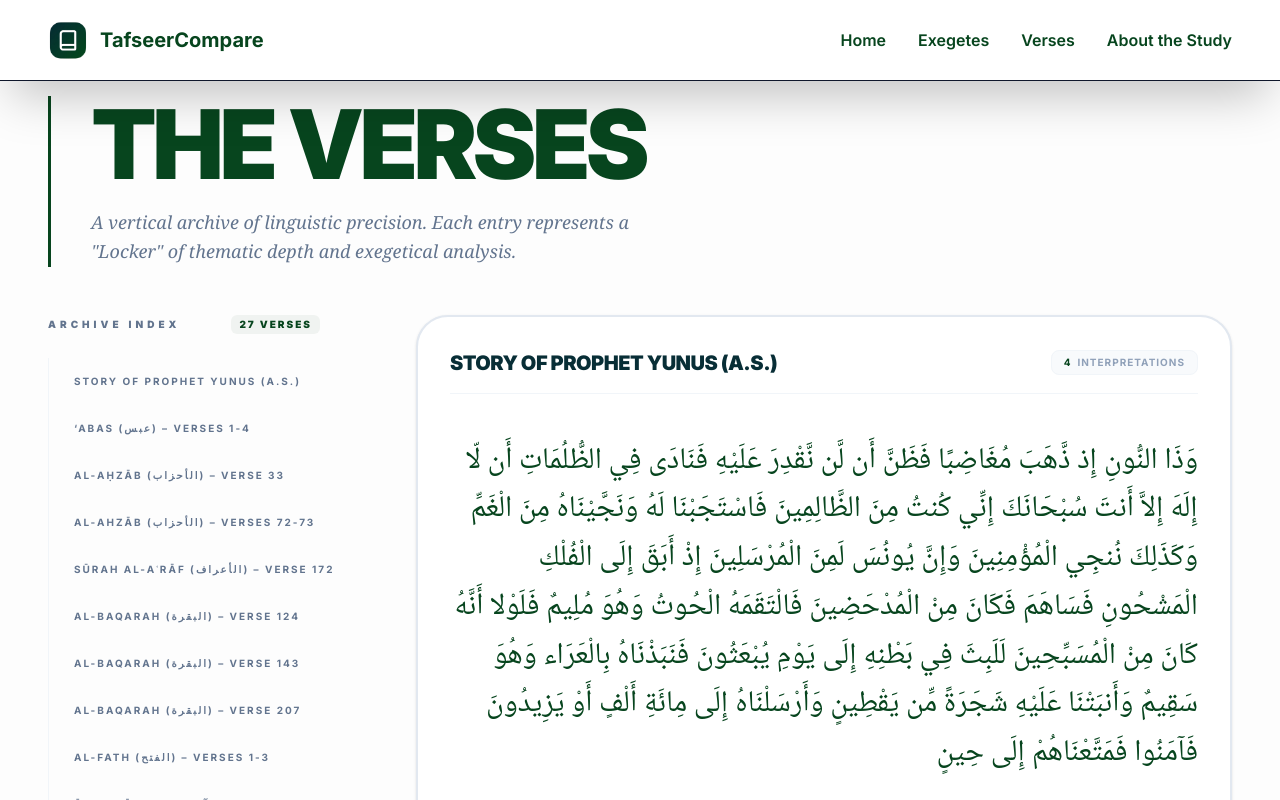
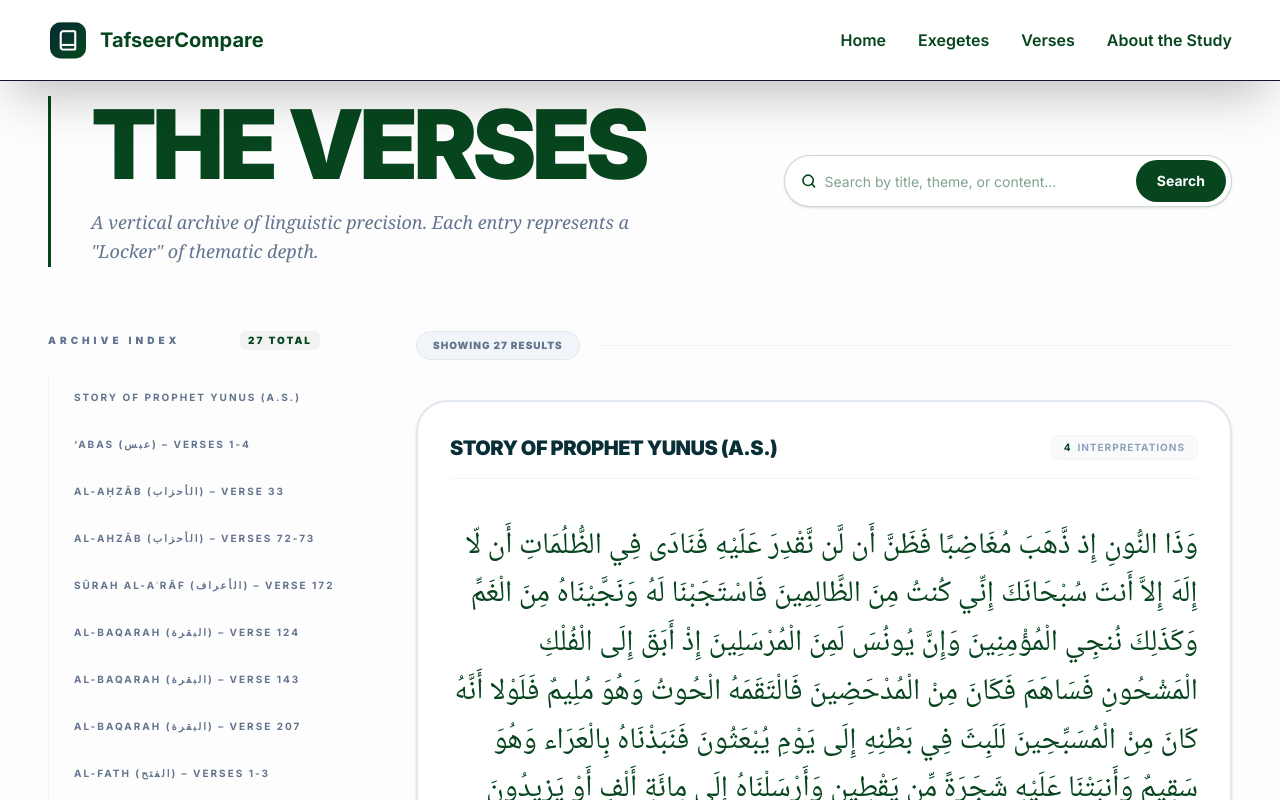
Before and after one commit to alyyissa/TafsirCompare, a Next.js app: page /verses in a window 1280 px wide. Shown: the top 800 px of the page. Built offline with nearby package versions, Linux system fonts and the light colour scheme.

Commit message:
Added the search to the verses page

```diff
--- a/src/app/verses/page.js
+++ b/src/app/verses/page.js
@@ -5,6 +5,7 @@ import VerseCard from "../../../components/subComponent/VerseCard";
 
 export default function VersesPage() {
   const [allVerses, setAllVerses] = useState([]);
+  const [searchTerm, setSearchTerm] = useState("");
   const [showTopBtn, setShowTopBtn] = useState(false);
 
   useEffect(() => {
@@ -45,6 +46,15 @@ export default function VersesPage() {
     return () => window.removeEventListener("scroll", handleScroll);
   }, []);
 
+  const filteredVerses = allVerses.filter((verse) => {
+    const searchStr = searchTerm.toLowerCase();
+    return (
+      verse.title.toLowerCase().includes(searchStr) ||
+      verse.translation.toLowerCase().includes(searchStr) ||
+      verse.themes?.some(theme => theme.toLowerCase().includes(searchStr))
+    );
+  });
+
   const scrollToTop = () => {
     window.scrollTo({ top: 0, behavior: "smooth" });
   };
@@ -61,14 +71,33 @@ export default function VersesPage() {
 
   return (
     <main className="min-h-screen bg-[#fdfdfd] pt-24 pb-32 text-slate-900 relative">
-      <div className="px-3 sm:px-4 md:px-11 lg:px-13 xl:px-12 2xl:px-16 mb-12">
-        <div className="max-w-screen-2xl mx-auto border-l-[3px] border-primary pl-6 md:pl-10">
-          <h1 className="text-5xl md:text-7xl lg:text-8xl font-black tracking-tighter text-primary mb-4 uppercase leading-none">
+      <div className="px-3 sm:px-4 md:px-11 lg:px-13 xl:px-12 2xl:px-16 mb-16">
+        <div className="max-w-screen-2xl mx-auto flex flex-col md:flex-row md:items-center justify-between gap-10">
+          <div className="border-l-[3px] border-primary pl-6 md:pl-10">
+            <h1 className="text-5xl md:text-7xl lg:text-8xl font-black tracking-tighter text-primary uppercase leading-none">
               The Verses
             </h1>
-          <p className="text-slate-500 text-sm md:text-lg font-medium max-w-xl leading-relaxed font-serif italic">
-            A vertical archive of linguistic precision. Each entry represents a "Locker" of thematic depth and exegetical analysis.
+            <p className="text-slate-500 text-sm md:text-lg font-medium max-w-xl leading-relaxed font-serif italic mt-4">
+              A vertical archive of linguistic precision. Each entry represents a "Locker" of thematic depth.
             </p>
+          </div>
+
+          <div className="flex items-center border pl-4 gap-2 bg-white border-primary/20 h-[52px] rounded-full overflow-hidden max-w-md w-full shadow-sm focus-within:border-primary focus-within:shadow-md transition-all">
+            <svg xmlns="http://www.w3.org/2000/svg" width="22" height="22" viewBox="0 0 24 24" fill="none" stroke="#07451e" strokeWidth="2.5" strokeLinecap="round" strokeLinejoin="round">
+              <circle cx="11" cy="11" r="8"></circle>
+              <line x1="21" y1="21" x2="16.65" y2="16.65"></line>
+            </svg>
+            <input
+              type="text"
+              placeholder="Search by title, theme, or content..."
+              className="w-full h-full outline-none text-sm text-primary placeholder:text-primary/50 bg-transparent"
+              value={searchTerm}
+              onChange={(e) => setSearchTerm(e.target.value)}
+            />
+            <button className="bg-primary hover:bg-hover cursor-pointer w-32 h-[42px] rounded-full text-sm font-bold text-white mr-[5px] transition-all active:scale-95">
+              Search
+            </button>
+          </div>
         </div>
       </div>
 
@@ -80,7 +109,7 @@ export default function VersesPage() {
                 Archive Index
               </p>
               <span className="text-[10px] font-black uppercase tracking-[0.2em] text-primary bg-primary/5 px-2 py-0.5 rounded-md">
-                {allVerses.length} Verses
+                {allVerses.length} Total
               </span>
             </div>
             <nav className="flex-1 overflow-y-auto overflow-x-hidden pr-4 border-l border-slate-100 custom-scrollbar">
@@ -99,7 +128,15 @@ export default function VersesPage() {
           </aside>
 
           <div className="flex-1 flex flex-col gap-8">
-            {allVerses.map((verse, index) => (
+            <div className="flex items-center gap-4 mb-2">
+               <span className="px-4 py-1.5 bg-slate-100 text-slate-500 rounded-full text-[10px] font-black uppercase tracking-widest border border-slate-200">
+                 Showing {filteredVerses.length} {filteredVerses.length === 1 ? 'Result' : 'Results'}
+               </span>
+               <div className="h-px bg-slate-100 flex-1"></div>
+            </div>
+
+            {filteredVerses.length > 0 ? (
+              filteredVerses.map((verse, index) => (
                 <section
                   key={verse.slug}
                   id={verse.slug}
@@ -116,7 +153,18 @@ export default function VersesPage() {
                     interpretersCount={verse.interpretersCount}
                   />
                 </section>
-            ))}
+              ))
+            ) : (
+              <div className="py-24 text-center border-2 border-dashed border-slate-100 rounded-[3rem] bg-slate-50/30">
+                <p className="text-slate-400 font-black uppercase tracking-widest text-[10px]">No verses match your search</p>
+                <button
+                  onClick={() => setSearchTerm("")}
+                  className="mt-4 text-primary text-[10px] font-black uppercase tracking-widest hover:underline cursor-pointer"
+                >
+                  Clear Search
+                </button>
+              </div>
+            )}
           </div>
         </div>
       </div>
```
Lines whose indentation alone changed are shown as unchanged.
